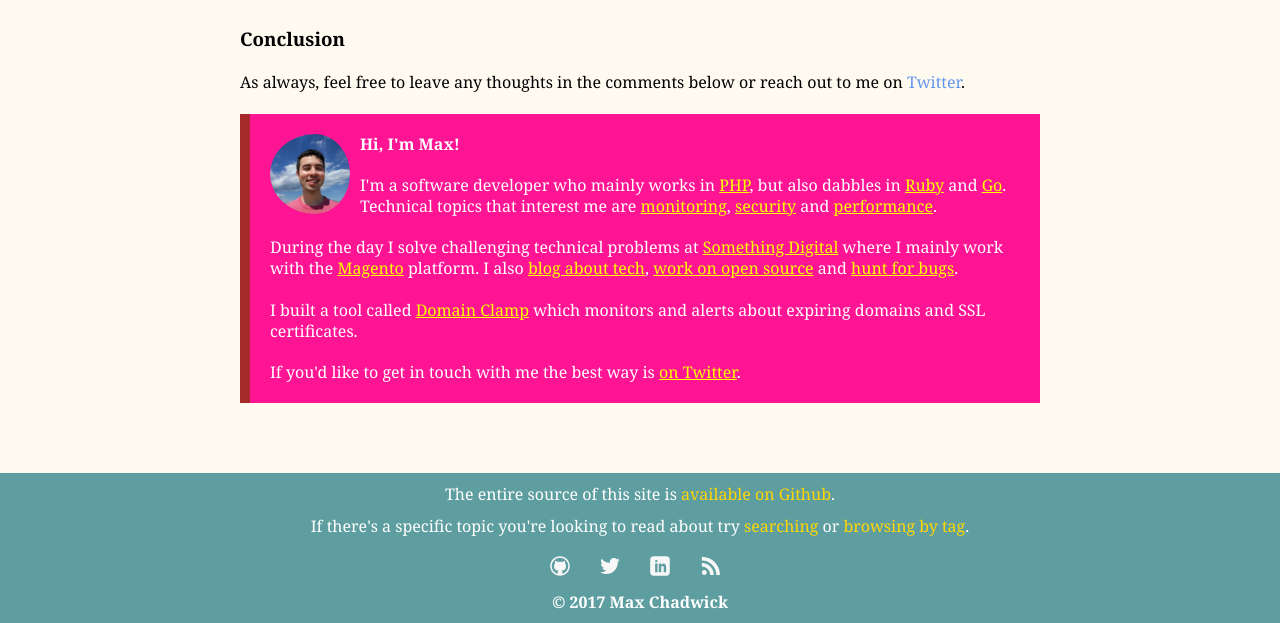
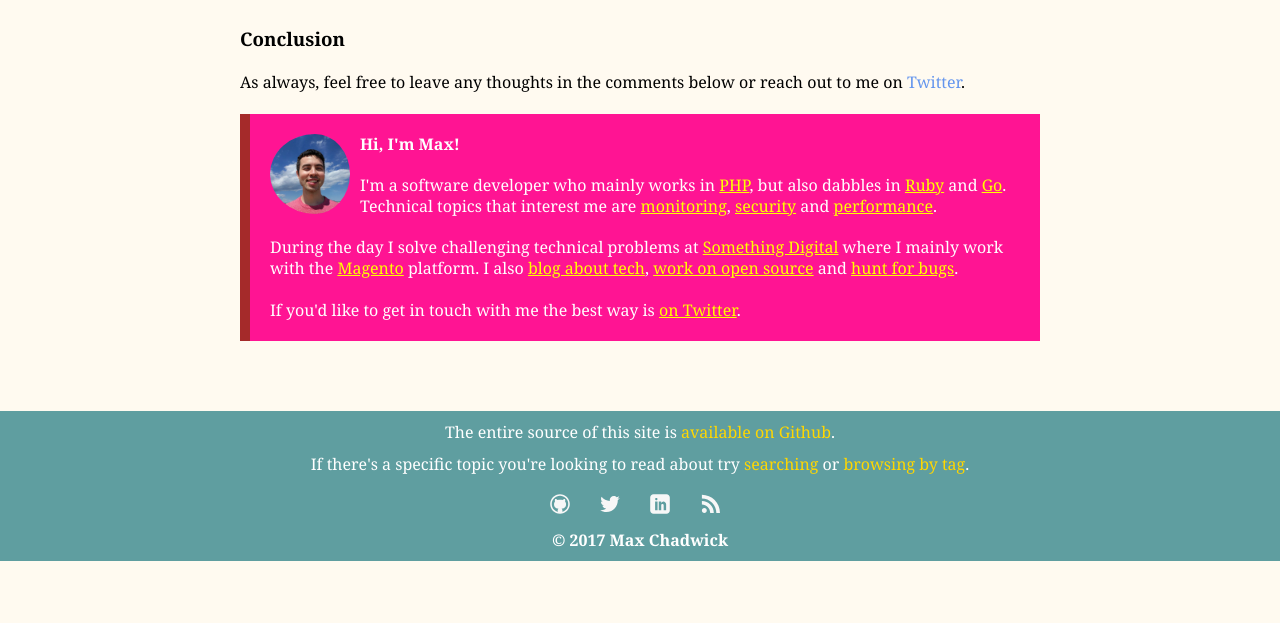
Before and after one commit to mpchadwick/mpchadwick.github.io, a Jekyll site: the page built from _posts/2016-10-26-testing-github-webhooks-with-ngrok-and-php-server.md, in a window 1280 px wide and 900 px high, scrolled down 777 px, cut to the strip 277-900 px from the top of the window. Built offline with Jekyll 4.4.1, drawn with Linux system fonts in a browser that asks for light colours; comment, search, counter and statistics services are not loaded; after the commit the page ends 1615 px from its top, so only the background shows below that.

Commit message:
Remove Domain Clamp reference from bio

```diff
--- a/_includes/bio.html
+++ b/_includes/bio.html
@@ -3,7 +3,6 @@
         <img class="tout__avatar" src="/img/me.jpg"><strong>Hi, I'm Max!</strong><br><br>
         I'm a software developer who mainly works in <a href="{{ site.baseurl }}/tags/#php">PHP</a>, but also dabbles in <a href="{{ site.baseurl }}/tags/#ruby">Ruby</a> and <a href="{{ site.baseurl }}/tags/#go">Go</a>. Technical topics that interest me are <a href="{{ site.baseurl }}/tags/#monitoring">monitoring</a>, <a href="{{ site.baseurl }}/tags/#security">security</a> and <a href="{{ site.baseurl }}/tags/#performance">performance</a>.<br><br>
         During the day I solve challenging technical problems at <a href="https://www.somethingdigital.com/">Something Digital</a> where I mainly work with the <a href="{{ site.baseurl }}/tags/#magento">Magento</a> platform. I also <a href="{{ site.baseurl }}/blog">blog about tech</a>, <a href="https://github.com/mpchadwick">work on open source</a> and <a href="https://bugcrowd.com/mpchadwick">hunt for bugs</a>.<br><br>
-        I built a tool called <a href="https://domainclamp.com/">Domain Clamp</a> which monitors and alerts about expiring domains and SSL certificates.<br><br>
         If you'd like to get in touch with me the best way is <a href="https://twitter.com/maxpchadwick">on Twitter</a>.
     </p>
 
```
